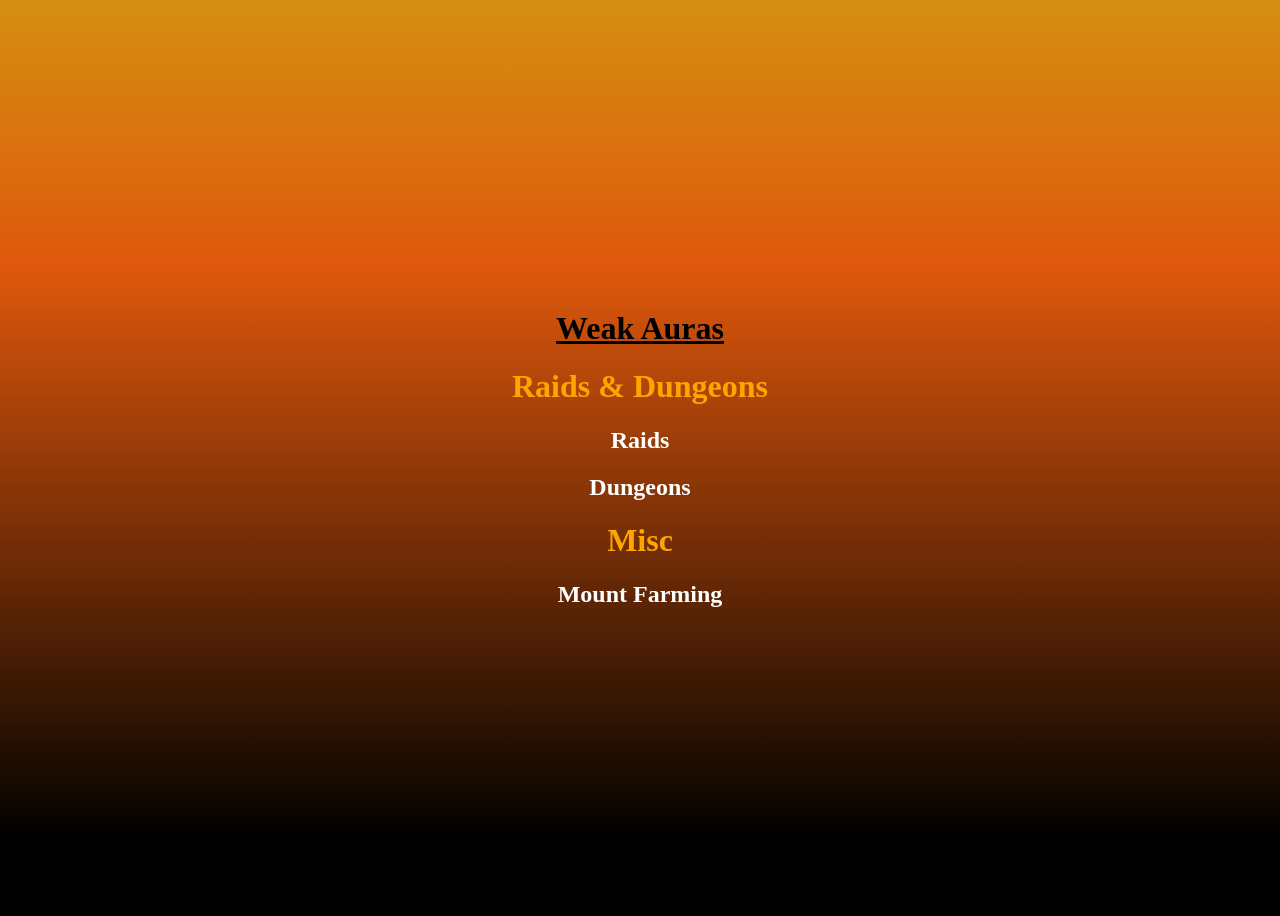
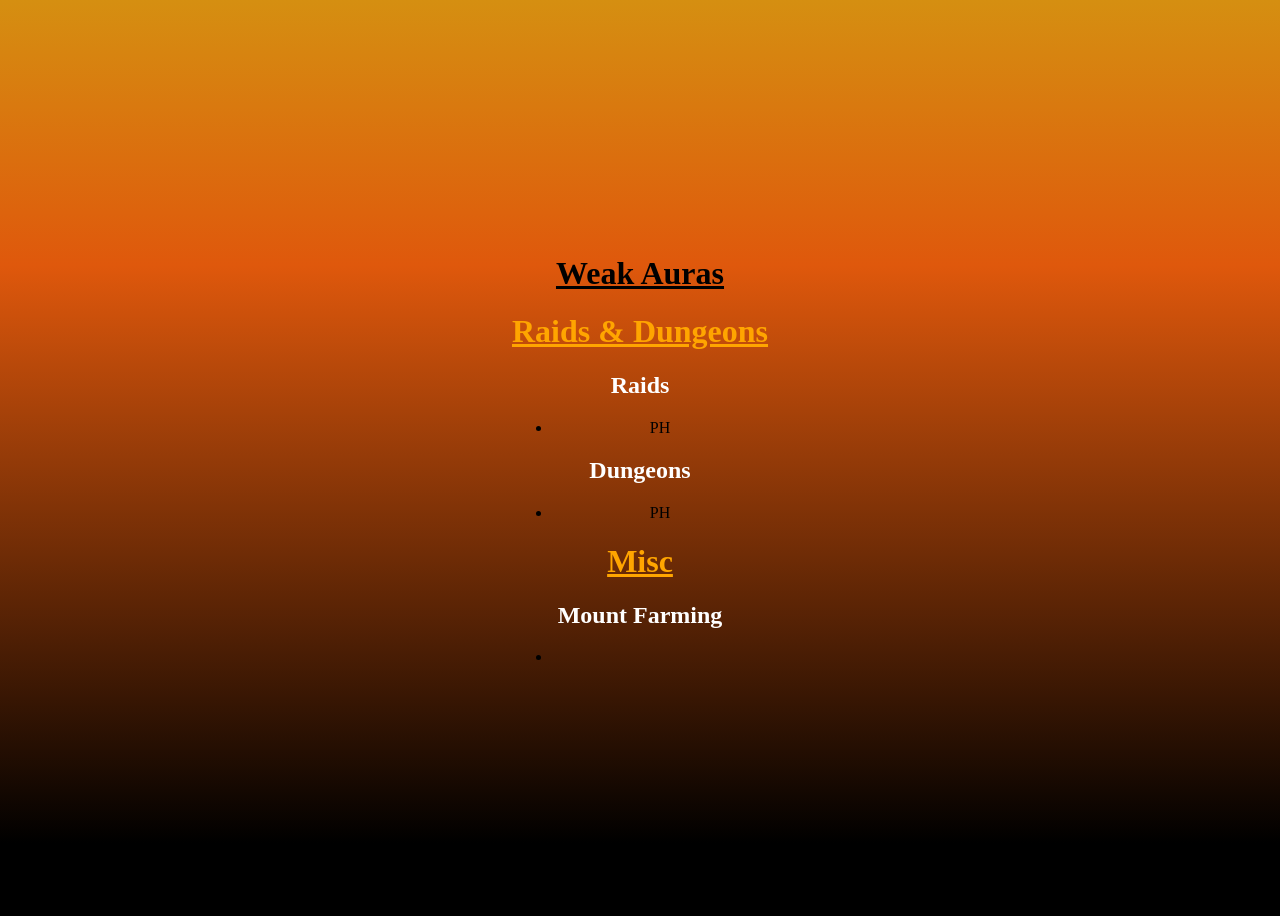
Before and after one commit to SEguild/seguild.github.io, a Jekyll site: the page wa/weakauras.html, which Jekyll copies as it is, in a window 1280 px wide. Built offline with Jekyll 4.4.1, drawn with Linux system fonts in a browser that asks for light colours; a script that is not in the unit is left out.

Commit message:
Update weakauras.html

```diff
--- a/wa/weakauras.html
+++ b/wa/weakauras.html
@@ -10,14 +10,23 @@
       <div>
         <h1 class="titleColor"><u>Weak Auras</u></h1>
         <div>
-          <h1>Raids & Dungeons</h1>
+          <h1><u>Raids & Dungeons</u></h1>
           <h2>Raids</h2>
+          <ul>
+            <li>PH</li>
+          </ul>
           <h2>Dungeons</h2>
+          <ul>
+            <li>PH</li>
+          </ul>
         </div>
         <div>
-          <h1>Misc</h1>
+          <h1><u>Misc</u></h1>
           <h2>Mount Farming</h2>
-            <script src="https://wago.io/wQr-d9_Zh/embed.js?style=dark"></script>      <!-- Sha body disappearing alert -->
+          <ul>
+            <li><script src="https://wago.io/wQr-d9_Zh/embed.js?style=dark"></script>      <!-- Sha body disappearing alert --></li>
+          </ul>
+
         </div>
       </div>
     </div>
```
